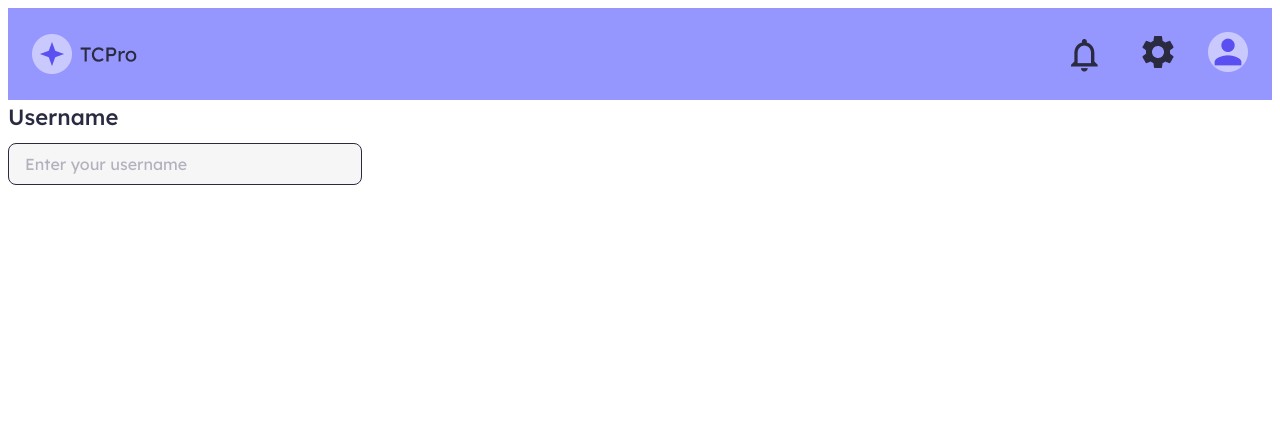
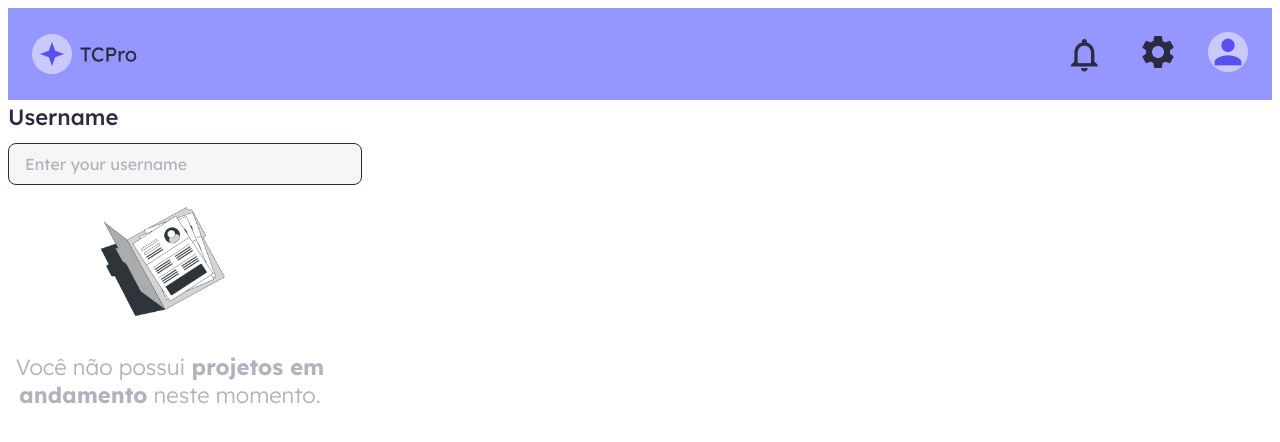
Before and after one commit to Thom-Mundstock/TCPRO-Frontend, an Angular app: page / in a window 1280 px wide. Shown: the top 442 px of the page. Built offline with nearby package versions, Linux system fonts and the light colour scheme.

Commit message:
Review Adjustments

```diff
--- a/src/app/app.component.html
+++ b/src/app/app.component.html
@@ -7,5 +7,6 @@
     id="username"
     name="username"
   />
+  <app-project-card-empty-state> </app-project-card-empty-state>
 </main>
 <router-outlet />
```
Also changed, not shown: src/app/app.component.ts (+7 -1 lines).
